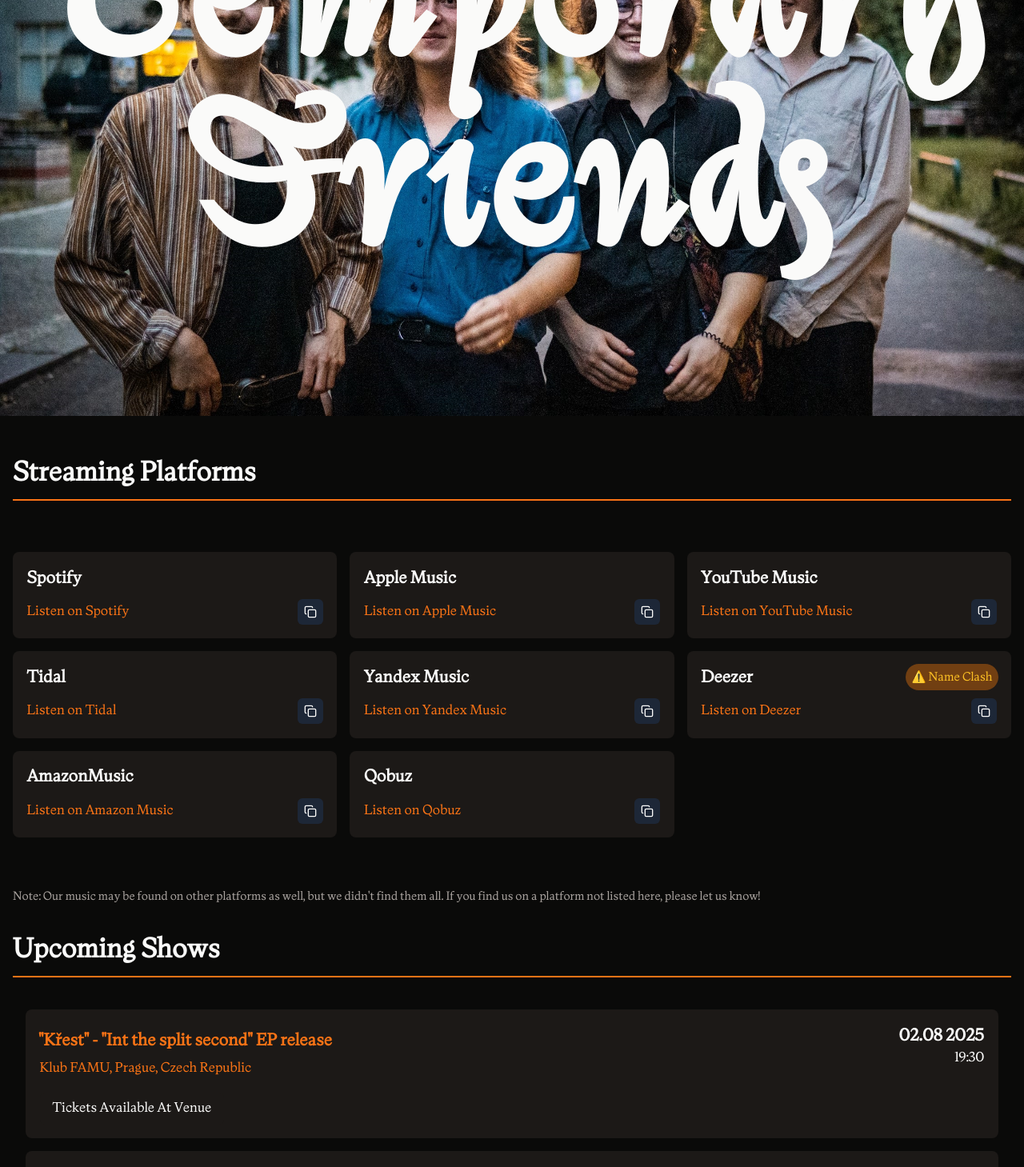
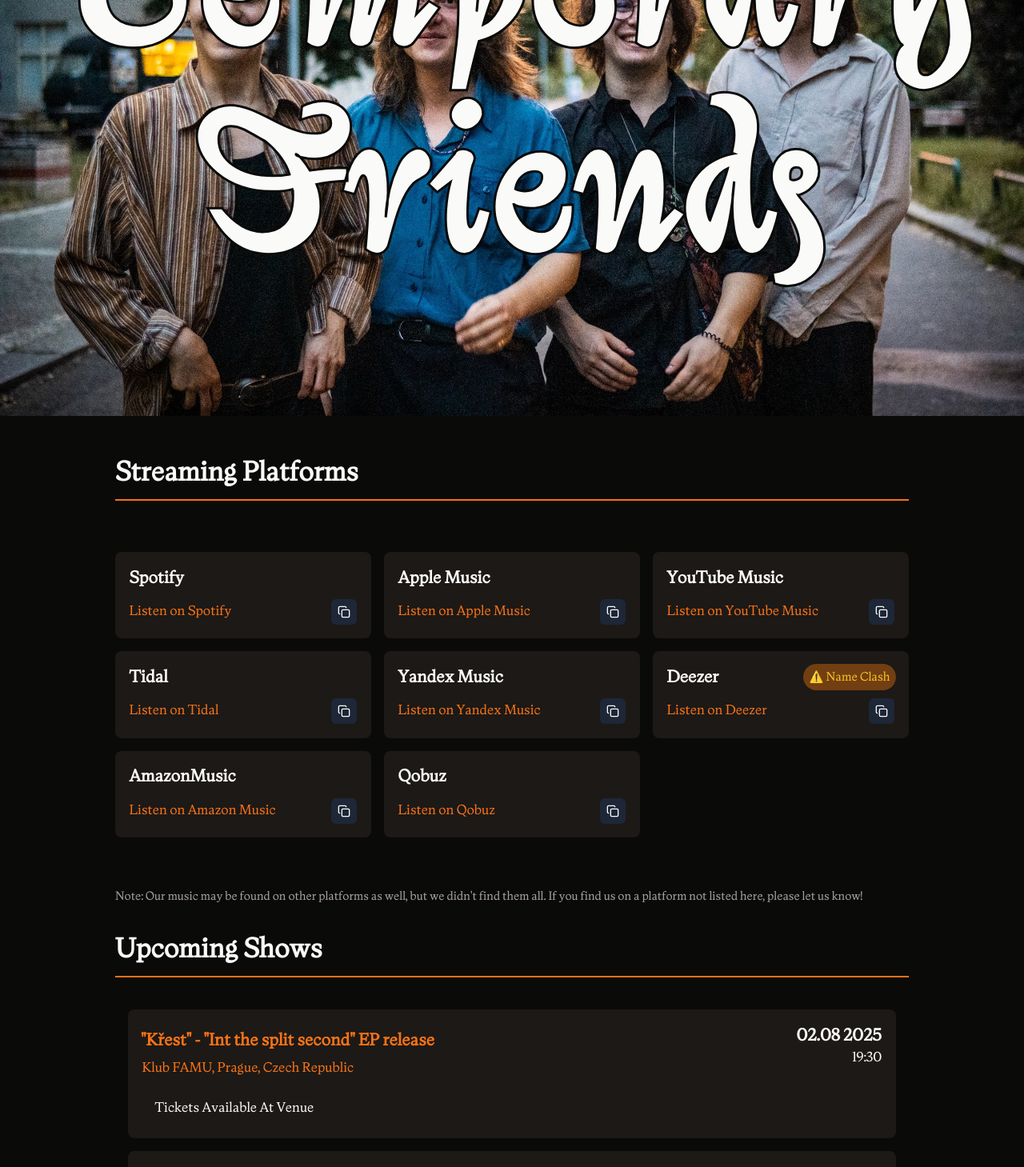
Before and after one commit to GlycerolVeinz/temps_site, a Next.js app: page / in a window 1280 px wide. Shown: the part 280-1739 px from the top of the page at 80% size. Built offline with nearby package versions, Linux system fonts and the light colour scheme.

Commit message:
small changes

```diff
--- a/components/styles/globals/text.module.css
+++ b/components/styles/globals/text.module.css
@@ -85,13 +85,20 @@
 }
 
 .bandNameText {
-    font-size: 18.5vw;
+    font-size: 18vw;
     font-weight: bold;
     color: var(--text-primary);
     text-align: center;
     padding-left: 1rem;
     padding-right: 1rem;
-    line-height: 1;
+    line-height: 1.05;
+
+    user-select: none;
+    -webkit-user-select: none;
+    -moz-user-select: none;
+    -ms-user-select: none;
+
+    -webkit-text-stroke: 3px var(--bg-primary);
 }
 
 .copiedMessage {
--- a/components/styles/module/Page.module.css
+++ b/components/styles/module/Page.module.css
@@ -1,13 +1,9 @@
-/* Page Component Styles */
-
-/* Main container */
 .pageContainer {
     background-color: var(--bg-primary);
     color: var(--text-primary);
     min-height: 100vh;
 }
 
-/* Menu toggle button */
 .menuToggleButton {
     position: fixed;
     top: 1rem;
@@ -40,7 +36,6 @@
     color: var(--text-primary);
 }
 
-/* Landing section */
 .landingSection {
     height: 100vh;
     position: relative;
@@ -62,12 +57,11 @@
     align-items: center;
     justify-content: center;
     z-index: 20;
-    gap: 0;
+    gap: 1rem;
 }
 
-/* Content container */
 .contentContainer {
-    max-width: 1280px;
+    max-width: 80%;
     margin-left: auto;
     margin-right: auto;
     padding: 1rem;
--- a/public/config/configuration.json
+++ b/public/config/configuration.json
@@ -179,6 +179,24 @@
         "Any Regrets?",
         "Sulfur ballad"
       ]
+    },
+    {
+      "title": "In the Split Second",
+      "cover": "/group_images/albums/in_the_split_second.webp",
+      "songs": [
+        "Sweetly Dazed",
+        "Any Regrets?",
+        "Sulfur ballad"
+      ]
+    },
+    {
+      "title": "In the Split Second",
+      "cover": "/group_images/albums/in_the_split_second.webp",
+      "songs": [
+        "Sweetly Dazed",
+        "Any Regrets?",
+        "Sulfur ballad"
+      ]
     }
   ],
 
```
